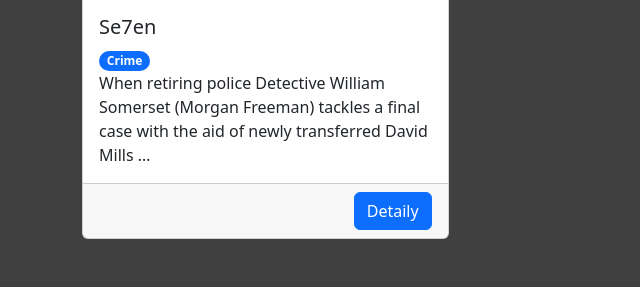
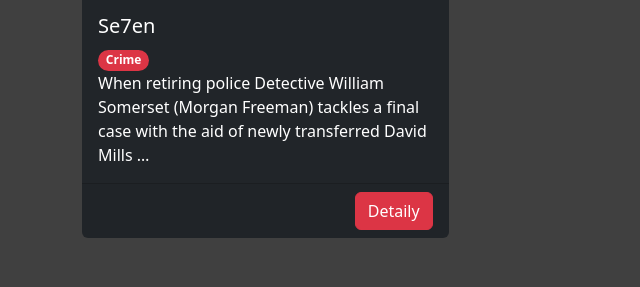
Before and after one commit to gyarab/2022_wa_soukop_movies, a Django app: page /filmy/ in a window 1280 px wide. Shown: the part 1565-1852 px from the top of the page, without its empty margins (0-640 px from the left). After the commit the page ends 1803 px from the top, so only its background shows below. Run offline with Django 4.2, Linux system fonts and the light colour scheme; data comes from the database, SQL or seed files in the repository; both versions use the stored data as it was after the commit; parts of the project's set-up code (start-up, migrations or seed data) failed here and were passed over.

Commit message:
Add files via upload

```diff
--- a/gamdb/films/templates/movies.html
+++ b/gamdb/films/templates/movies.html
@@ -20,11 +20,11 @@
 <div class="row">
     <ul class="list-inline">
         <li class="list-inline-item">
-            <a class="btn {% if not genre %}btn-primary{% else %}btn-outline-secondary{% endif %}" href="./">All</a>
+            <a class="btn {% if not genre %}btn-danger{% else %}btn-outline-secondary{% endif %}" href="./">All</a>
         </li>
         {% for g in genres %}
         <li class="list-inline-item">
-            <a class="btn {% if g.name == genre %}btn-primary{% else %}btn-outline-secondary{% endif %}" href="./?genre={{ g.name }}">{{ g.name }}</a>
+            <a class="btn {% if g.name == genre %}btn-danger{% else %}btn-outline-secondary{% endif %}" href="./?genre={{ g.name }}">{{ g.name }}</a>
         </li>
         {% endfor %}
     </ul>
@@ -33,17 +33,17 @@
 <div class="row row-cols-1  row-cols-md-2 row-cols-lg-3 g-2">
     {% for movie in movies %}
     <div class="col">
-        <div class="card h-100">
+        <div class="card h-100 border-0 bg-dark text-white">
             <img class="card-img-top" src="{% if movie.image_url %}{{movie.image_url}}{% else %}https://place-hold.it/180x100/{% endif %}" alt="Card image cap">
             <div class="card-body">
                 <h5 class="card-title">{{ movie.name }}</h5>
                 {% for genre in movie.genres.all %}
-                    <span class="badge rounded-pill text-bg-primary">{{genre.name}}</span>
+                    <span class="badge rounded-pill text-bg-danger">{{genre.name}}</span>
                 {% endfor %}
                 <p class="card-text ">{{ movie.description|truncatewords_html:"20" }}</p>
             </div>
             <div class="card-footer text-end">
-                <a href="{% url 'movie' movie.id %}" class="btn btn-primary">Detaily</a>
+                <a href="{% url 'movie' movie.id %}" class="btn btn-danger">Detaily</a>
             </div>
         </div>
     </div>
```
Also changed, not shown: gamdb/db.sqlite3, gamdb/films/migrations/0010_merge_20230616_1220.py (added).
